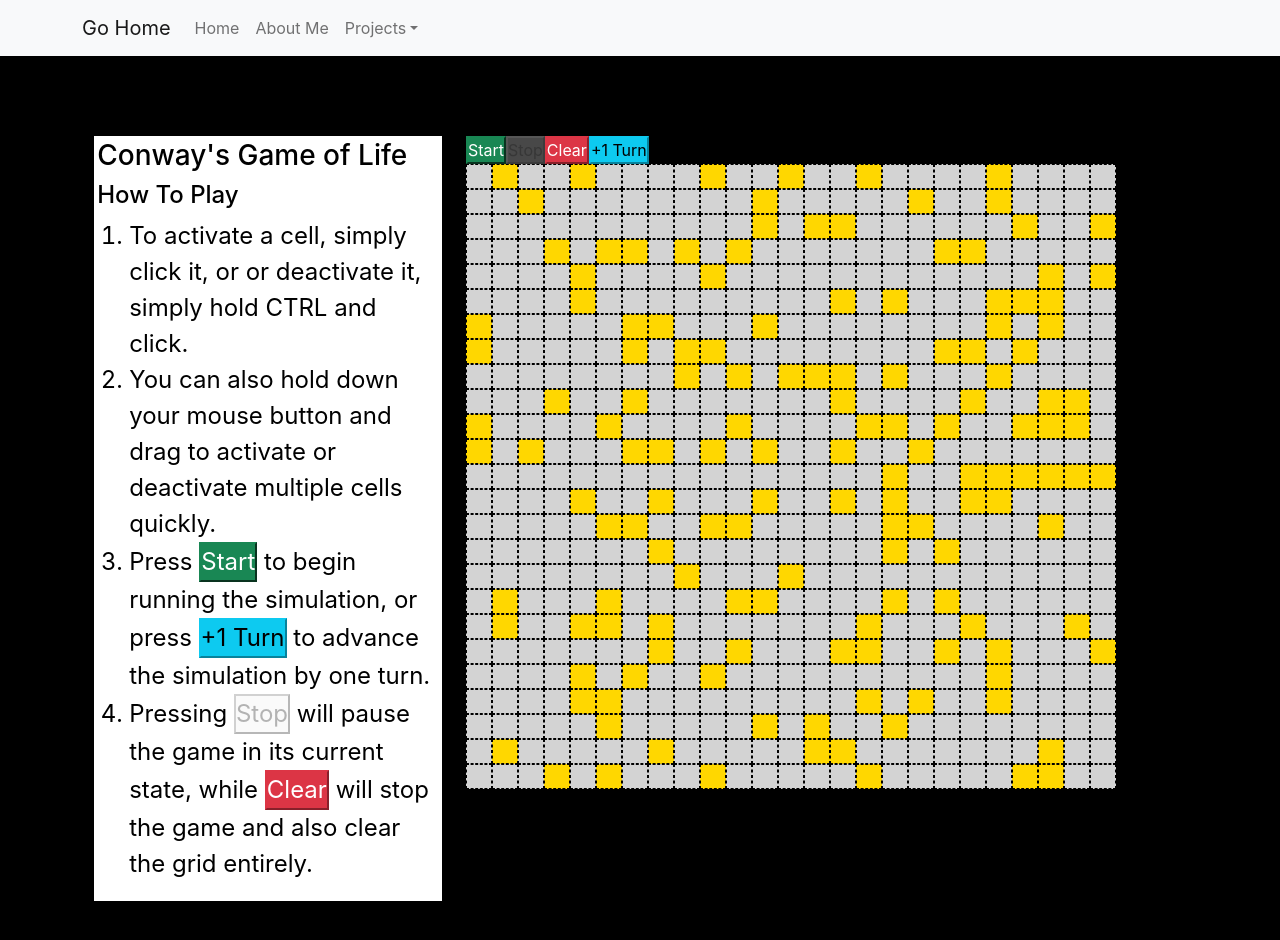
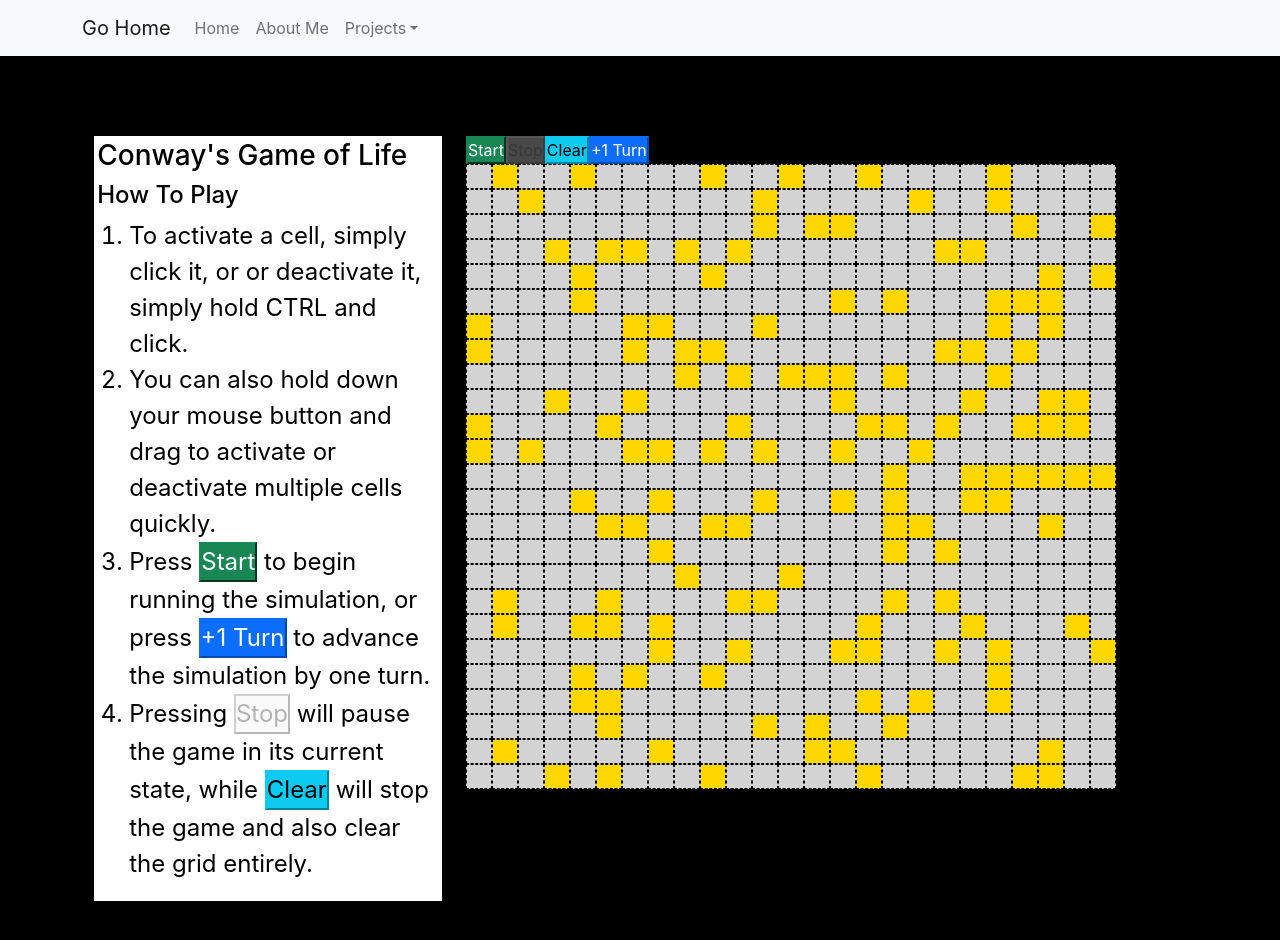
Before and after one commit to superking84/superking84.github.io, a React app in the folder client/: page /projects/gameoflife in a window 1280 px wide. Built offline with nearby package versions, Linux system fonts and the light colour scheme; a web font is replaced by a local one.

Commit message:
changed ClearButton color; simplified action props

```diff
--- a/client/src/pages/Projects/GameOfLife/GameOfLife.tsx
+++ b/client/src/pages/Projects/GameOfLife/GameOfLife.tsx
@@ -83,13 +83,13 @@ function GameOfLife() {
                                 quickly.
                             </li>
                             <li>
-                                Press <StartButton disable={running} action={() => startGame()} /> to begin running the simulation,
+                                Press <StartButton disable={running} action={startGame} /> to begin running the simulation,
                                 or press <ProcessTurnButton disable={running} action={() => processTurn(true)} /> to advance the
                                 simulation by one turn.
                             </li>
                             <li>
-                                Pressing <StopButton disable={!running} action={() => stopGame()} /> will pause the game in its current
-                                state, while <ClearButton disable={false} action={() => clearGrid()} /> will stop the game and also
+                                Pressing <StopButton disable={!running} action={stopGame} /> will pause the game in its current
+                                state, while <ClearButton disable={false} action={clearGrid} /> will stop the game and also
                                 clear the grid entirely.
                             </li>
                         </ol>
@@ -99,9 +99,9 @@ function GameOfLife() {
 
             <div className="col-lg-8">
                 <div>
-                    <StartButton disable={running} action={() => startGame()} />
-                    <StopButton disable={!running} action={() => stopGame()} />
-                    <ClearButton disable={false} action={() => clearGrid()} />
+                    <StartButton disable={running} action={startGame} />
+                    <StopButton disable={!running} action={stopGame} />
+                    <ClearButton disable={false} action={clearGrid} />
                     <ProcessTurnButton disable={running} action={() => processTurn(true)} />
                 </div>
                 <Grid toggleCell={toggleCell} values={grid} />
@@ -116,7 +116,7 @@ interface ActionButtonProps {
 }
 const StartButton = ({ disable, action }: ActionButtonProps) => <button type="button" className={disable ? "" : "btn-success"} disabled={disable} onClick={action}>Start</button>;
 const StopButton = ({ disable, action }: ActionButtonProps) => <button type="button" className={disable ? "" : "btn-danger"} disabled={disable} onClick={action}>Stop</button>;
-const ClearButton = ({ disable, action }: ActionButtonProps) => <button type="button" className={disable ? "" : "btn-danger"} disabled={disable} onClick={action}>Clear</button>;
-const ProcessTurnButton = ({ disable, action }: ActionButtonProps) => <button type="button" className={disable ? "" : "btn-info"} disabled={disable} onClick={action}>+1 Turn</button>;
+const ClearButton = ({ disable, action }: ActionButtonProps) => <button type="button" className={disable ? "" : "btn-info"} disabled={disable} onClick={action}>Clear</button>;
+const ProcessTurnButton = ({ disable, action }: ActionButtonProps) => <button type="button" className={disable ? "" : "btn-primary"} disabled={disable} onClick={action}>+1 Turn</button>;
 
 export default GameOfLife;
```
